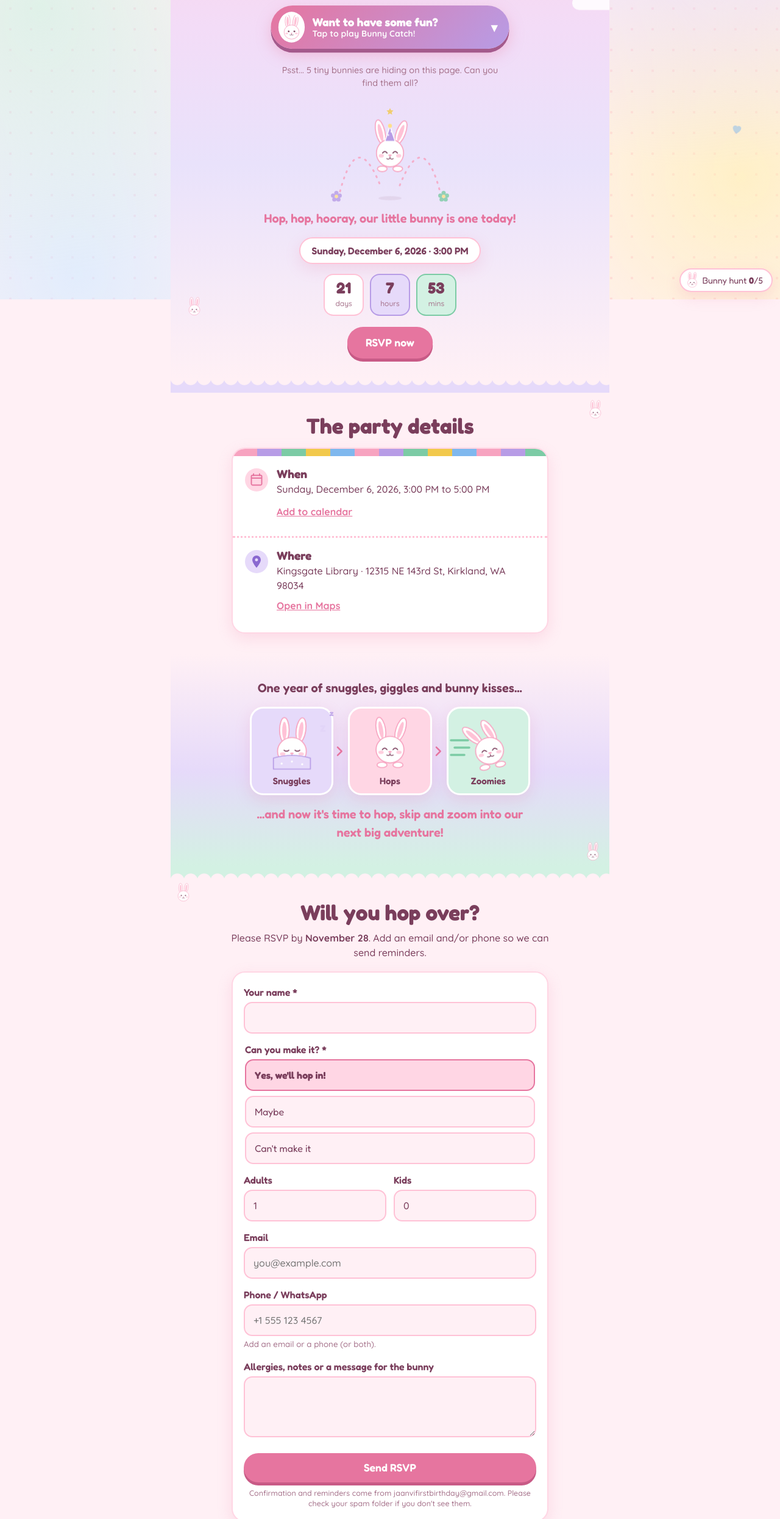
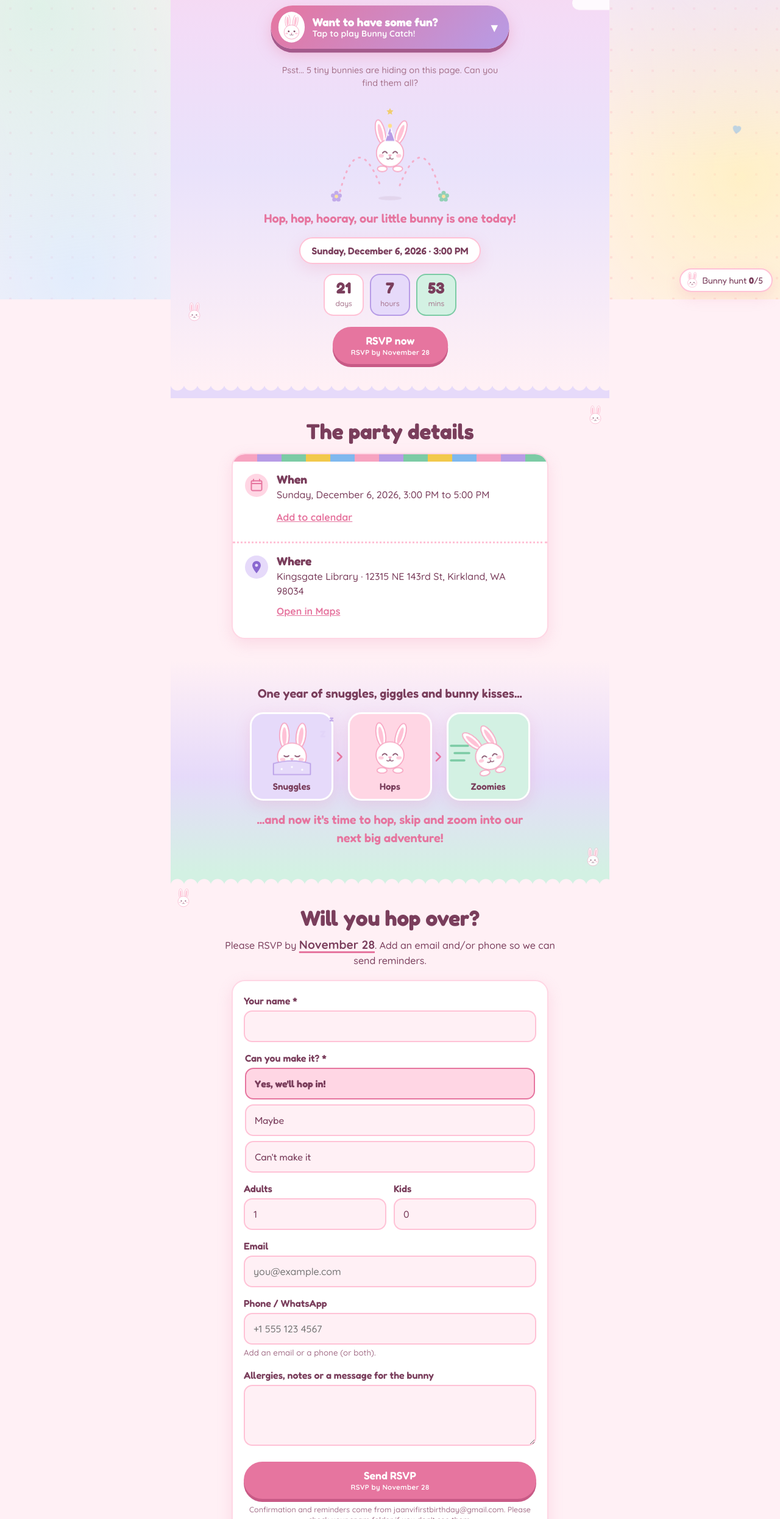
Before and after one commit to kkewlani/jaanvi-first-birthday-invite, a plain HTML site: page docs/index.html in a window 1280 px wide. Shown: the part 309-2800 px from the top of the page at 61% size. Drawn offline with Linux system fonts and the light colour scheme; animation ran at ten frames a second.

Commit message:
Show RSVP-by date on RSVP buttons; emphasise date in RSVP section
Co-Authored-By: Claude Sonnet 5.5 <noreply@anthropic.com>

```diff
--- a/docs/app.js
+++ b/docs/app.js
@@ -24,6 +24,7 @@
   $("whenText").textContent = fmtDate(start) + ", " + fmtTime(start) + " to " + fmtTime(end);
   $("whereText").textContent = (P.venueName ? P.venueName + " · " : "") + (P.address || "");
   $("rsvpBy").textContent = P.rsvpBy || "";
+  document.querySelectorAll(".by-date").forEach(function (el) { el.textContent = P.rsvpBy || ""; });
   $("footerHost").textContent = P.hostName ? "With love, " + P.hostName : "";
   document.title = (P.headline || "Birthday") + " | " + (P.childName || "Invite");
 
@@ -177,9 +178,9 @@
     if (d.phone && d.phone.replace(/\D/g, "").length < 7) return showErr("That phone number looks too short.");
     if (d.attending === "no") { d.adults = 0; d.kids = 0; }
 
-    btn.disabled = true; btn.textContent = "Sending...";
+    btn.disabled = true; btn.querySelector(".lbl").textContent = "Sending...";
     var done = function (ok, msg) {
-      btn.disabled = false; btn.textContent = "Send RSVP";
+      btn.disabled = false; btn.querySelector(".lbl").textContent = "Send RSVP";
       if (!ok) {
         var wa = waLink();
         showErr(msg || "We couldn't save that just now. Please try again" + (wa ? " or message us on WhatsApp." : "."));
@@ -190,7 +191,7 @@
     };
     if (!P.apiUrl) { console.info("Demo mode: apiUrl not set, nothing saved.", d); return setTimeout(function () { done(true); }, 500); }
     post(d, 1).then(function (r) {
-      if (r && r.closed) { btn.disabled = false; btn.textContent = "Send RSVP"; return showClosed(); }
+      if (r && r.closed) { btn.disabled = false; btn.querySelector(".lbl").textContent = "Send RSVP"; return showClosed(); }
       done(r && r.ok, r && !r.ok ? r.error : "");
     }).catch(function () { done(false); });
   });
--- a/docs/index.html
+++ b/docs/index.html
@@ -75,7 +75,7 @@
             <h3 id="ovTitle">Bunny Catch</h3>
             <p id="ovText">Slide the bunny to catch carrots and hearts. Dodge the grumpy clouds!</p>
             <button class="fab" type="button" id="startBtn" aria-label="Play"><svg viewBox="0 0 24 24" aria-hidden="true"><path d="M8 5v14l11-7z" fill="currentColor"/></svg><span id="startLabel">Play</span></button>
-            <a class="btn ghost" id="ovRsvp" href="#rsvp" hidden>RSVP now</a>
+            <a class="btn ghost" id="ovRsvp" href="#rsvp" hidden><span class="lbl">RSVP now</span><small class="by">RSVP by <span class="by-date"></span></small></a>
           </div>
           <div class="hud">
             <span>Score <b id="score">0</b></span>
@@ -93,7 +93,7 @@
       <p class="subline" id="subline"></p>
       <div class="date-pill" id="datePill"></div>
       <div class="countdown" id="countdown" aria-live="off"></div>
-      <a class="btn" href="#rsvp">RSVP now</a>
+      <a class="btn" href="#rsvp"><span class="lbl">RSVP now</span><small class="by">RSVP by <span class="by-date"></span></small></a>
     </div>
   </header>
 
@@ -176,7 +176,7 @@
       </div>
       <div class="hp" aria-hidden="true"><label>Website <input type="text" name="website" tabindex="-1" autocomplete="off"></label></div>
       <p class="error" id="formError" role="alert" hidden></p>
-      <button class="btn big" type="submit" id="submitBtn">Send RSVP</button>
+      <button class="btn big" type="submit" id="submitBtn"><span class="lbl">Send RSVP</span><small class="by">RSVP by <span class="by-date"></span></small></button>
       <p class="mailnote">Confirmation and reminders come from jaanvifirstbirthday@gmail.com. Please check your spam folder if you don't see them.</p>
     </form>
 
--- a/docs/style.css
+++ b/docs/style.css
@@ -217,3 +217,9 @@ input:focus,textarea:focus{border-color:var(--rose-d);background:#fff;box-shadow
 .closed .scene-thanks svg.bun{animation:breathe 3s ease-in-out infinite}
 
 .mailnote{margin:10px 0 0;text-align:center;font-size:.78rem;line-height:1.35;color:var(--berry-l)}
+
+/* RSVP-by date: small line on buttons, emphasised in the RSVP section */
+.btn{line-height:1.15}
+.btn .lbl{display:block}
+.btn .by{display:block;margin-top:2px;font-family:var(--body);font-size:.72rem;font-weight:700;letter-spacing:.02em;opacity:.95}
+.lead #rsvpBy{font-size:1.2em;font-weight:700;text-decoration:underline;text-decoration-thickness:3px;text-underline-offset:4px;text-decoration-color:var(--rose-d)}
```
